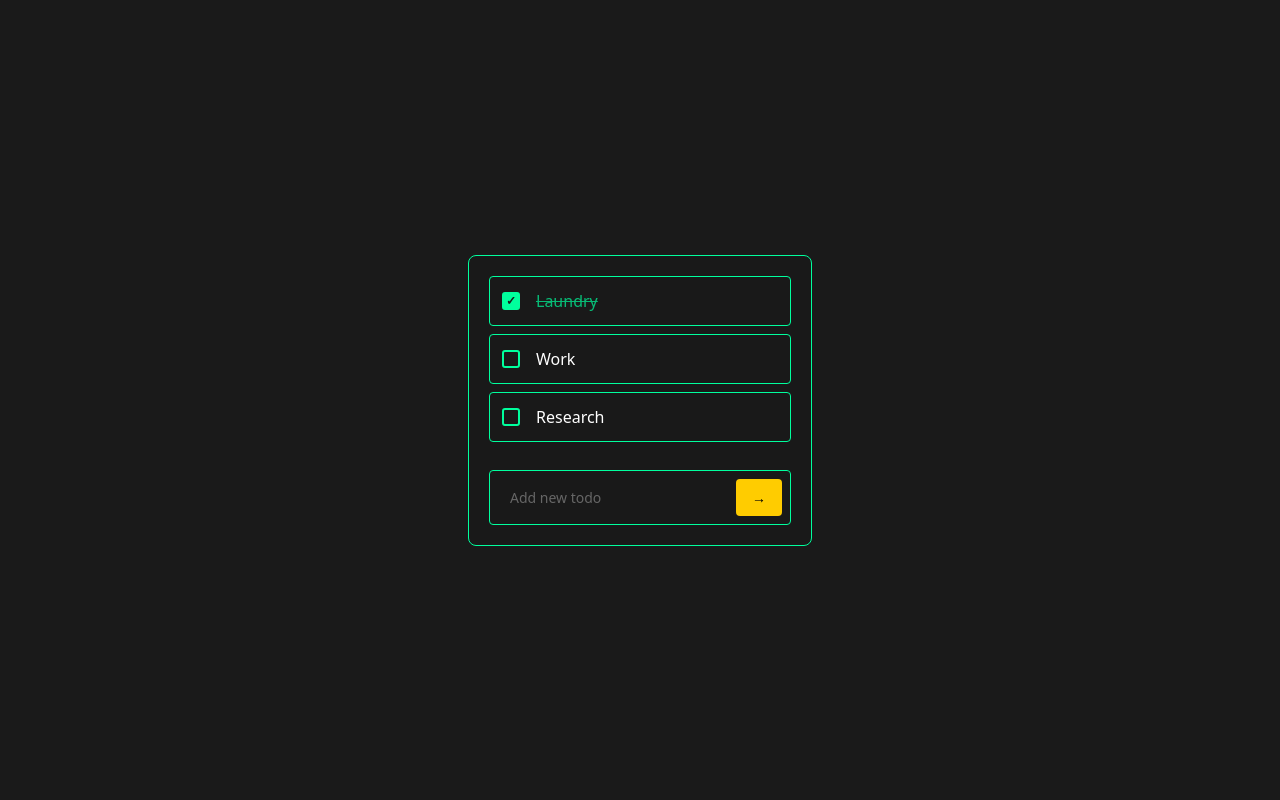
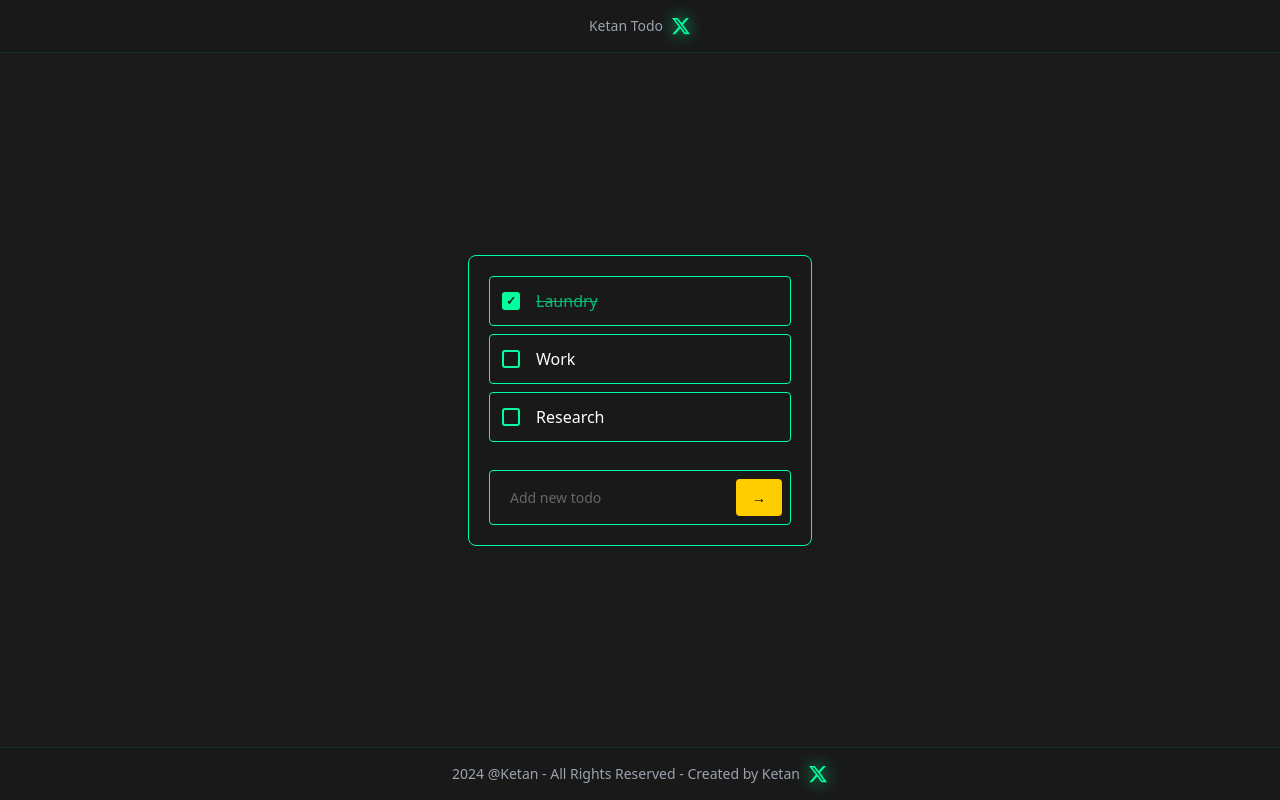
Before and after one commit to patilketan671/Ketan-todoai, a Next.js app: page / in a window 1280 px wide. Built offline with nearby package versions, Linux system fonts and the light colour scheme.

Commit message:
update with UI parts and hader and footer

```diff
--- a/src/app/globals.css
+++ b/src/app/globals.css
@@ -38,43 +38,68 @@ body {
 }
 
 .flow-node.node {
-  width: 50px;
-  height: 50px;
+  width: 40px;
+  height: 40px;
   background: #1a1a1a;
   border: 2px solid currentColor;
   border-radius: 50%;
   display: flex;
   align-items: center;
   justify-content: center;
-  box-shadow: 0 0 20px currentColor;
+  box-shadow: 0 0 20px currentColor, inset 0 0 10px currentColor;
   position: relative;
+  transition: all 0.5s cubic-bezier(0.4, 0, 0.2, 1);
 }
 
 .flow-node.node .node-icon {
-  font-size: 18px;
+  font-size: 16px;
   line-height: 1;
-  filter: drop-shadow(0 0 8px currentColor);
+  filter: drop-shadow(0 0 10px currentColor);
+  transition: filter 0.3s ease;
+}
+
+.flow-node.node:hover .node-icon {
+  filter: drop-shadow(0 0 15px currentColor);
 }
 
 .flow-node.small-node {
-  width: 6px;
-  height: 6px;
+  width: 4px;
+  height: 4px;
   background: currentColor;
   border-radius: 50%;
-  box-shadow: 0 0 12px currentColor;
+  box-shadow: 0 0 15px currentColor;
+  opacity: 0.9;
 }
 
 .flow-node.connection {
   height: 2px;
   background: currentColor;
+  box-shadow: 0 0 15px currentColor;
+  opacity: 0.8;
+  transform-origin: left center;
+  position: relative;
+}
+
+.flow-node.connection::after {
+  content: '';
+  position: absolute;
+  right: -2px;
+  top: 50%;
+  width: 4px;
+  height: 4px;
+  background: currentColor;
+  border-radius: 50%;
+  transform: translateY(-50%);
   box-shadow: 0 0 10px currentColor;
-  opacity: 0.9;
-  transform-origin: left center;
 }
 
 .flow-node.connection[style*="rotate"] {
-  opacity: 0.9;
+  opacity: 0.8;
   height: 2px;
+}
+
+.flow-node.connection[style*="rotate"]::after {
+  transform: translateY(-50%) rotate(var(--rotation));
 }
 
 .flow-node.green {
@@ -93,8 +118,8 @@ body {
   white-space: nowrap;
   font-size: 12px;
   color: currentColor;
-  text-shadow: 0 0 8px currentColor;
-  opacity: 0.9;
+  text-shadow: 0 0 10px currentColor;
+  opacity: 1;
 }
 
 .node-sublabel {
@@ -324,3 +349,47 @@ body {
     transform: translateX(20px);
   }
 }
+
+/* Header styles */
+header {
+  background: rgba(26, 26, 26, 0.8);
+  backdrop-filter: blur(10px);
+  border-bottom: 1px solid rgba(0, 255, 157, 0.1);
+}
+
+header a {
+  display: inline-flex;
+  align-items: center;
+  justify-content: center;
+  transition: transform 0.2s ease;
+}
+
+header a:hover {
+  transform: scale(1.1);
+}
+
+header svg {
+  filter: drop-shadow(0 0 8px var(--neon-green));
+}
+
+/* Footer styles */
+footer {
+  background: rgba(26, 26, 26, 0.8);
+  backdrop-filter: blur(10px);
+  border-top: 1px solid rgba(0, 255, 157, 0.1);
+}
+
+footer a {
+  display: inline-flex;
+  align-items: center;
+  justify-content: center;
+  transition: transform 0.2s ease;
+}
+
+footer a:hover {
+  transform: scale(1.1);
+}
+
+footer svg {
+  filter: drop-shadow(0 0 8px var(--neon-green));
+}
--- a/src/app/page.tsx
+++ b/src/app/page.tsx
@@ -21,6 +21,7 @@ export default function Home() {
     const baseY = rect.top + rect.height / 2;
 
     const steps: FlowStep[] = [
+      // Click
       {
         id: 'click',
         label: 'click',
@@ -31,6 +32,7 @@ export default function Home() {
         step: 1,
         shape: 'circle'
       },
+      // Toggle
       {
         id: 'toggle',
         label: 'toggle',
@@ -41,6 +43,7 @@ export default function Home() {
         step: 2,
         shape: 'circle'
       },
+      // Update
       {
         id: 'update',
         label: 'update',
@@ -54,12 +57,14 @@ export default function Home() {
     ];
 
     const connections: Connection[] = [
+      // Click to toggle
       {
         from: 'click',
         to: 'toggle',
         color: 'green' as const,
         step: 1
       },
+      // Toggle to update
       {
         from: 'toggle',
         to: 'update',
@@ -85,7 +90,7 @@ export default function Home() {
       });
     });
 
-    // Add connections and small nodes
+    // Add connections
     connections.forEach((conn, index) => {
       const fromNode = nodeMap.get(conn.from);
       const toNode = nodeMap.get(conn.to);
@@ -109,20 +114,6 @@ export default function Home() {
           width: distance,
           label: ''
         });
-
-        // Only add small nodes for diagonal connections
-        if (Math.abs(angle) > 1) {
-          nodes.push({
-            id: `small-${index}`,
-            type: 'small-node',
-            x: fromNode.x + dx / 2,
-            y: fromNode.y + dy / 2,
-            color: conn.color,
-            active: false,
-            step: conn.step,
-            label: ''
-          });
-        }
       }
     });
 
@@ -351,7 +342,27 @@ export default function Home() {
   };
 
   return (
-    <main className="min-h-screen bg-[#1a1a1a] flex items-center justify-center">
+    <main className="min-h-screen bg-[#1a1a1a] flex flex-col items-center justify-center relative">
+      <header className="fixed top-0 w-full py-4 text-center text-sm text-gray-400 z-10">
+        <div className="flex items-center justify-center gap-2">
+          <span>Ketan Todo</span>
+          <a
+            href="https://twitter.com/patilketan671"
+            target="_blank"
+            rel="noopener noreferrer"
+            className="text-[#00ff9d] hover:text-[#00ff9d]/80 transition-colors"
+          >
+            <svg
+              viewBox="0 0 24 24"
+              className="w-5 h-5 fill-current"
+              aria-hidden="true"
+            >
+              <path d="M18.244 2.25h3.308l-7.227 8.26 8.502 11.24H16.17l-5.214-6.817L4.99 21.75H1.68l7.73-8.835L1.254 2.25H8.08l4.713 6.231zm-1.161 17.52h1.833L7.084 4.126H5.117z"/>
+            </svg>
+          </a>
+        </div>
+      </header>
+
       <div className="flow-background">
         {flowNodes.map(node => (
           <div
@@ -409,6 +420,26 @@ export default function Home() {
           <button onClick={addTodo}>→</button>
         </div>
       </div>
+
+      <footer className="fixed bottom-0 w-full py-4 text-center text-sm text-gray-400">
+        <div className="flex items-center justify-center gap-2">
+          <span>2024 @Ketan - All Rights Reserved - Created by Ketan</span>
+          <a
+            href="https://twitter.com/patilketan671"
+            target="_blank"
+            rel="noopener noreferrer"
+            className="text-[#00ff9d] hover:text-[#00ff9d]/80 transition-colors"
+          >
+            <svg
+              viewBox="0 0 24 24"
+              className="w-5 h-5 fill-current"
+              aria-hidden="true"
+            >
+              <path d="M18.244 2.25h3.308l-7.227 8.26 8.502 11.24H16.17l-5.214-6.817L4.99 21.75H1.68l7.73-8.835L1.254 2.25H8.08l4.713 6.231zm-1.161 17.52h1.833L7.084 4.126H5.117z"/>
+            </svg>
+          </a>
+        </div>
+      </footer>
     </main>
   );
 }
```
